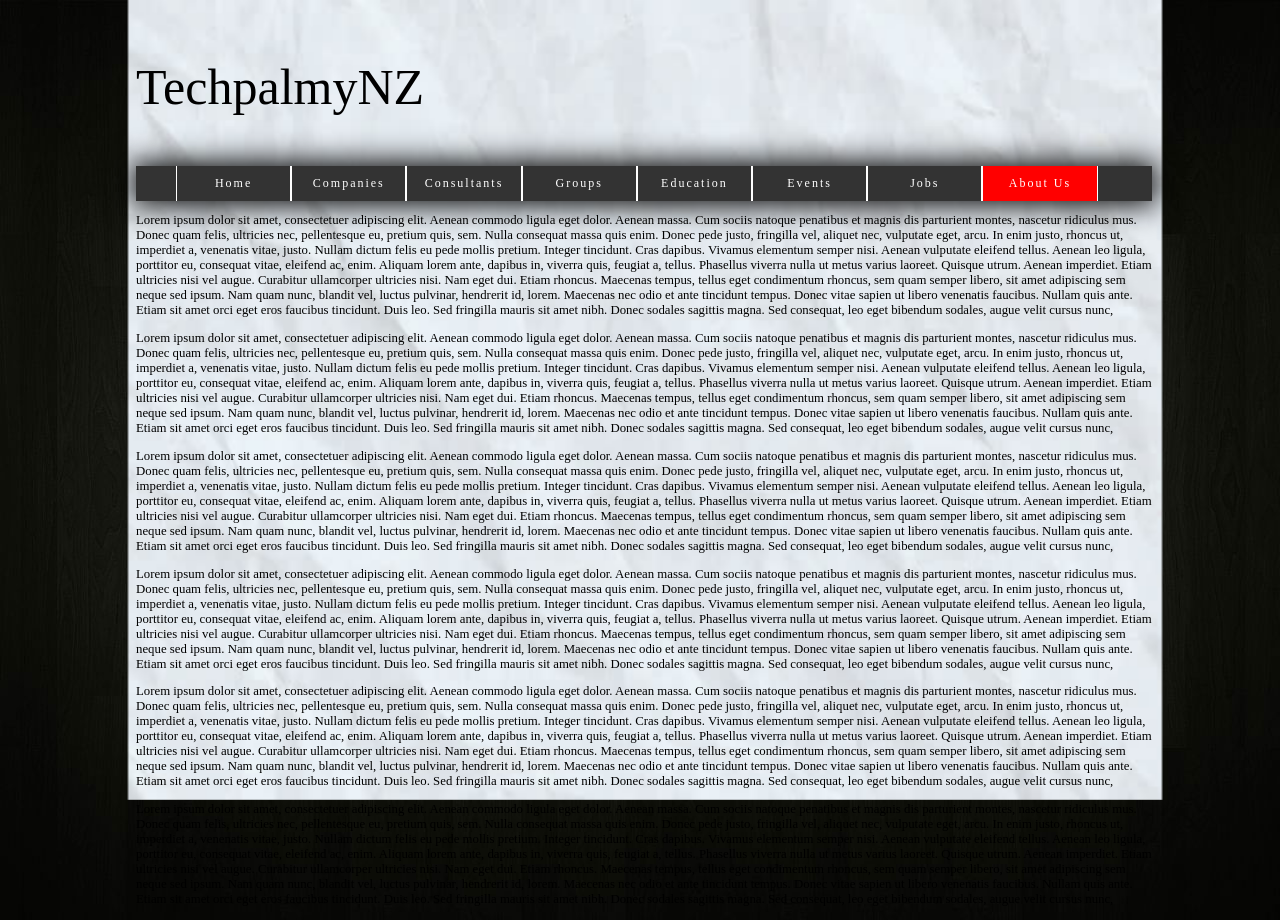
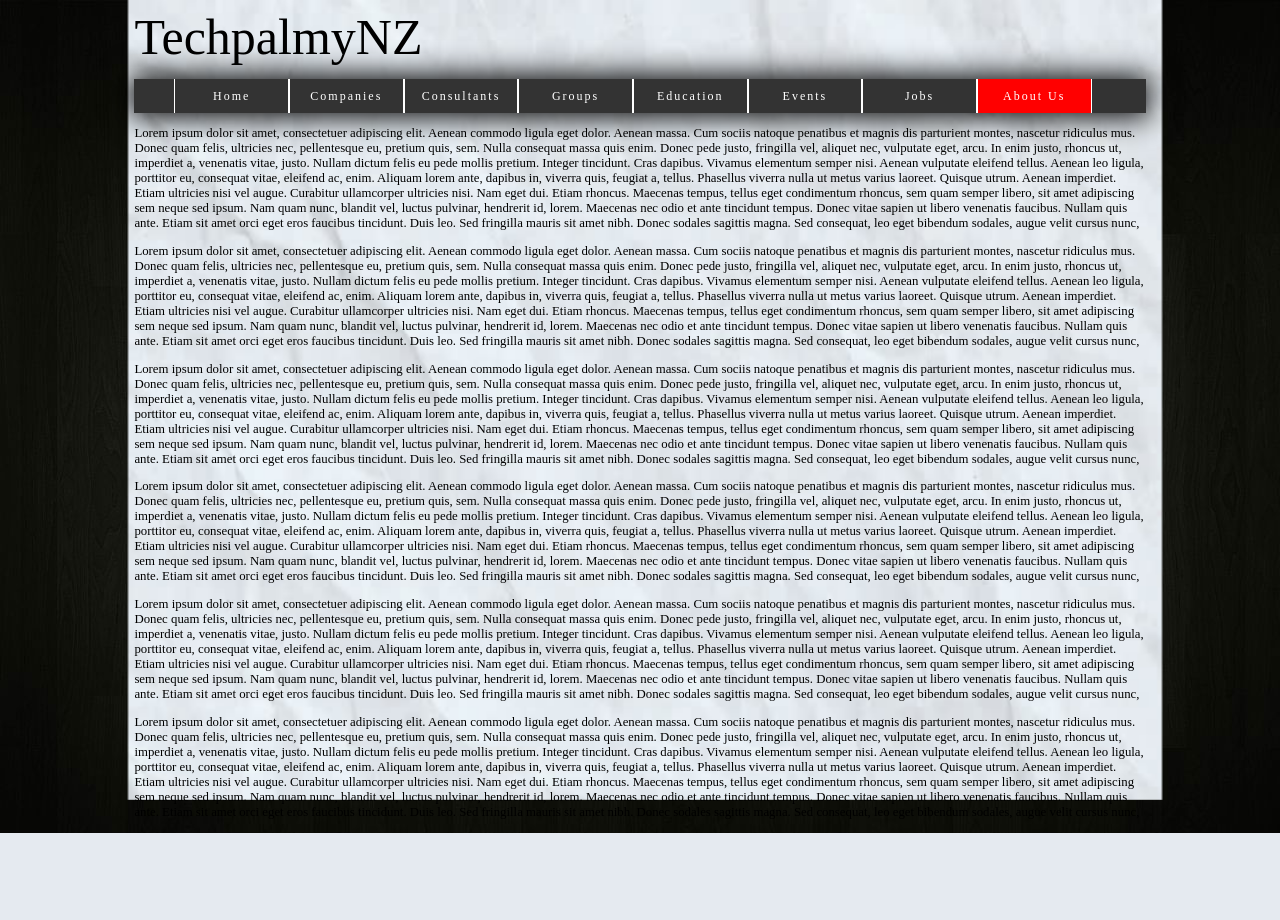
Before and after one commit to joshsjf/Capstone, a Django app: page /AboutUs/ in a window 1280 px wide. After the commit the page ends 833 px from the top, so only its background shows below. Run offline with Django 3.2, Linux system fonts and the light colour scheme.

Commit message:
Title fix.

```diff
--- a/Projects/techpalmy/techpalmyapp/sites/static/css/StyleSheet.css
+++ b/Projects/techpalmy/techpalmyapp/sites/static/css/StyleSheet.css
@@ -1,3 +1,7 @@
+body {
+
+}
+
 .bg{
   /* Set rules to fill background */
   min-height: 100%;
@@ -33,11 +37,12 @@
 }
 
 .mainbody{
-      position: absolute;
-	  font-size: 1vw;
+  float: none;
+      position: sticky;
+	    font-size: 1vw;
       padding-left: 10%;
       padding-right: 10%;
-  }
+}
 
 /* nav bar */
 ul {
@@ -67,8 +72,9 @@ li a{
 /* nav bar */
 
 .title {
-    float:top;
-    top: 0;
-    bottom: 0;
+  margin: 0px;
+    /* float:top; */
+    /* top: 0; */
+    /* bottom: 0; */
     font-size: 50px;
 }
```
